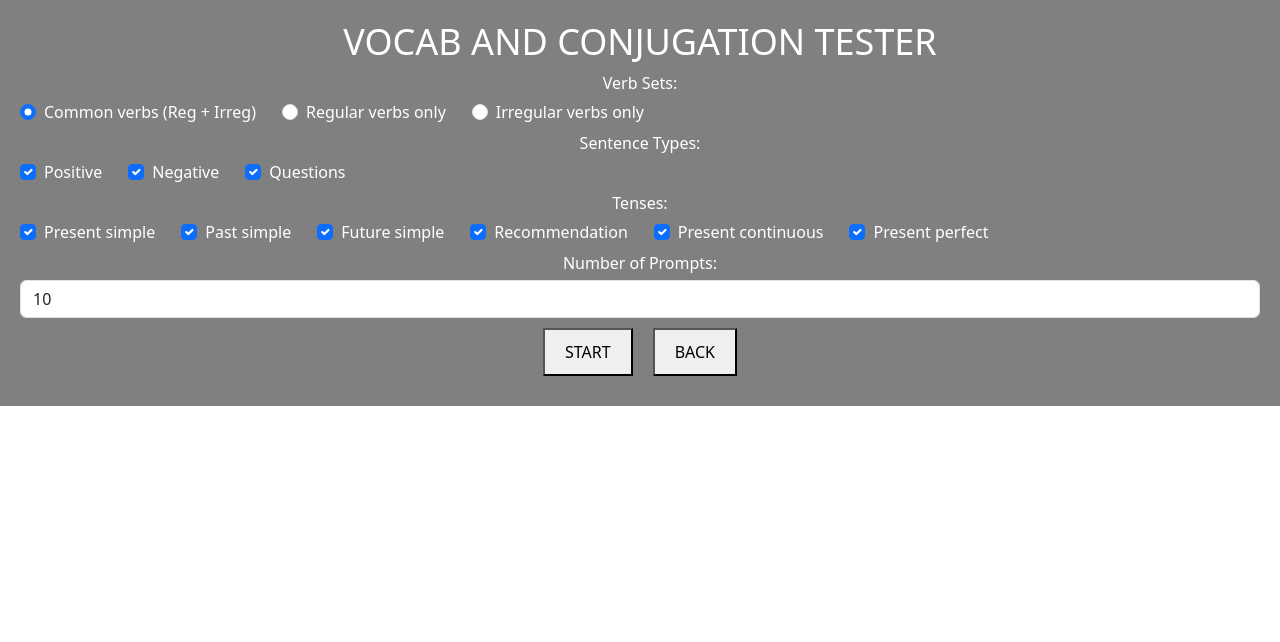
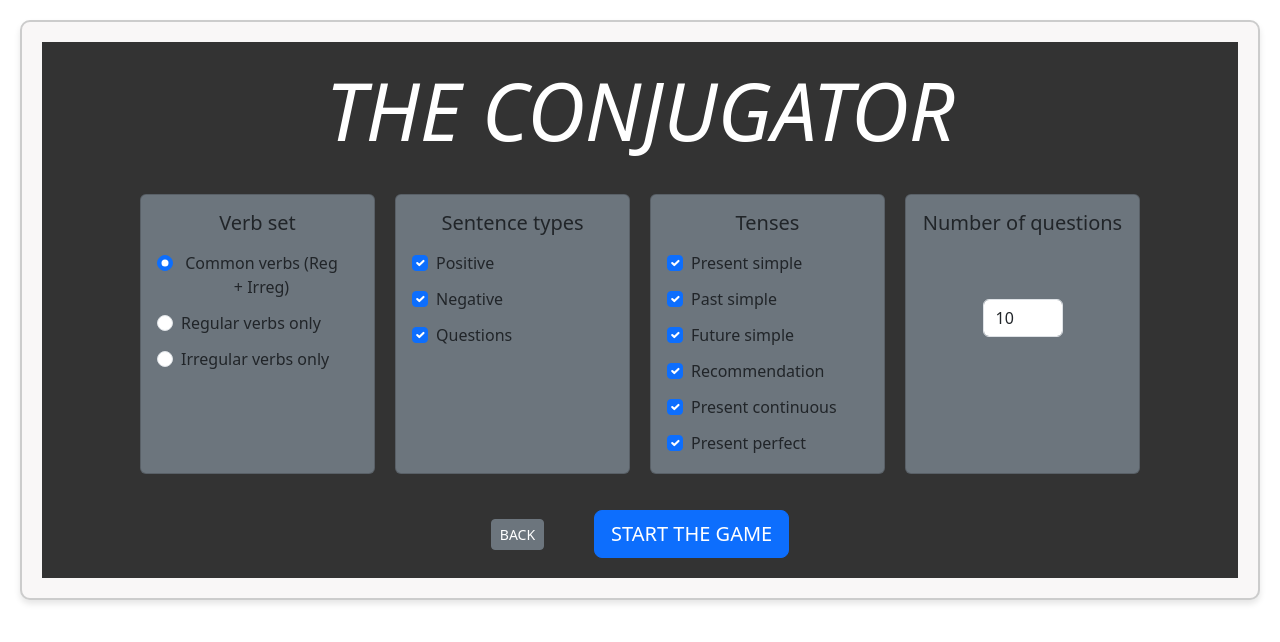
Before and after one commit to Marforio/ConjugatorOnline, a Vue app in the folder conjugator-online/: page / in a window 1280 px wide. Both pictures are taken after a click on the button "ENTER". Shown: the top 642 px of the page. Built offline with nearby package versions, Linux system fonts and the light colour scheme.

Commit message:
improved look

```diff
--- a/conjugator-online/src/assets/scripts/Game.js
+++ b/conjugator-online/src/assets/scripts/Game.js
@@ -1,3 +1,5 @@
+/* Module containing functions for game logic and data management for the Conjugator game */
+
 // src/assets/scripts/Game.js
 import { ConjugationSet } from './sets';
 
--- a/conjugator-online/src/assets/scripts/abbreviations.js
+++ b/conjugator-online/src/assets/scripts/abbreviations.js
@@ -1,3 +1,7 @@
+/* This module has functions that generate valid alternative answers to the correct answer for each Prompt.
+Game players therefore have more flexibility in their answers, including missing apostrophes and other common insignificant mistakes.
+*/
+
 function abbreviator(tense, person, sentenceType, text) {
     // Returns a list 'alternatives' containing abbreviated strings
 
@@ -9,13 +13,13 @@ function abbreviator(tense, person, sentenceType, text) {
     }
 
     const NEGATIVE_ABBREVIATIONS = {
-        "i am not": ["i'm not"],
-        "you are not": ["you're not", "you aren't"],
-        "he is not": ["he's not", "he isn't"],
-        "she is not": ["she's not", "she isn't"],
-        "it is not": ["it's not", "it isn't"],
-        "we are not": ["we're not", "we aren't"],
-        "they are not": ["they're not", "they aren't"]
+        "i am not": ["i'm not", "im not"],
+        "you are not": ["you're not", "youre not", "you aren't", "you arent"],
+        "he is not": ["he's not", "hes not", "he isn't", "he isnt"],
+        "she is not": ["she's not", "shes not", "she isn't", "she isnt"],
+        "it is not": ["it's not", "its not", "it isn't", "it isnt"],
+        "we are not": ["we're not", "were not", "we aren't", "we arent"],
+        "they are not": ["they're not", "theyre not" ,"they aren't", "they arent"]
     };
 
     let alternatives = [];
--- a/conjugator-online/src/assets/scripts/prompts.js
+++ b/conjugator-online/src/assets/scripts/prompts.js
@@ -1,3 +1,8 @@
+/* Module containing the ConjugationPrompt class, which represents a single conjugation prompt in the Conjugator game.
+ The class has methods for setting user answers, checking correctness, and retrieving prompt data.
+ It is used by the Set classes (VocabularySet and ConjugationSet) to create and manage sets of prompts for the game.
+ */
+
 class ConjugationPrompt {
     /**
      * Creates a ConjugationPrompt object.
--- a/conjugator-online/src/assets/scripts/sets.js
+++ b/conjugator-online/src/assets/scripts/sets.js
@@ -1,3 +1,7 @@
+ /* @fileoverview This file contains the VocabularySet and ConjugationSet classes.
+ These classes are used to manage sets of vocabulary and conjugation prompts for the conjugator game.
+ These Set classes make use of the ConjugationPrompt class to create and manage individual prompts.
+*/
 import { random } from 'lodash';
 import { ConjugationPrompt } from './prompts.js';
 import { router } from './sentenceBuilder.js';
--- a/conjugator-online/src/assets/scripts/tenses.js
+++ b/conjugator-online/src/assets/scripts/tenses.js
@@ -1,3 +1,8 @@
+/* This file contains functions needed to conjugate verbs in different tenses.
+These functions are used to generate the individual word elements in correct answers, such as the past simple and gerund forms of verbs.
+The correct answers are put together as complete sentences by the functions in a different module (sentenceBuilder.js).
+*/
+
 const basedir = "./src/assets/data/";
 
 let irregularVerbs = {};
@@ -20,10 +25,10 @@ async function loadIrregularVerbs() {
 const consonants = ['b', 'c', 'd', 'f', 'g', 'h', 'j', 'k', 'l', 'm', 'n', 'p', 'q', 'r', 's', 't', 'v', 'w', 'x', 'y', 'z'];
 const vowels = ['a', 'e', 'i', 'o', 'u'];
 const NON_DOUBLING_CONSONANTS = ['w', 'x', 'y'];
-const NON_DOUBLING = ['administer', 'allow', 'alter', 'anger', 'answer', 'bother', 'cater', 'color', 'consider', 'counter', 'cover', 'deliver',
-    'differ', 'discover', 'encounter', 'enter', 'favor', 'foster', 'gather', 'honor', 'lower', 'master', 'market', 'minister',
+const NON_DOUBLING = ['administer', 'allow', 'alter', 'anger', 'answer', 'bother', 'broaden', 'cater', 'color', 'consider', 'counter', 'cover', 'deliver',
+    'differ', 'discover', 'encounter', 'enter', 'favor', 'foster', 'gather', 'honor', 'lower', 'lengthen', 'master', 'market', 'minister',
     'monitor', 'murder', 'offer', 'open', 'order', 'pocket', 'ponder', 'reconsider', 'recover', 'register', 'remember', 'render',
-    'rocket', 'skyrocket', 'suffer', 'surrender', 'target', 'transfer', 'wager', 'wander', 'wonder'];
+    'rocket', 'shorten', 'skyrocket', 'strengthen', 'suffer', 'surrender', 'target', 'tighten', 'transfer', 'wager', 'wander', 'widen', 'wonder'];
 
 function presentSimple(sentence, action, person) {
     const problemEndingsOne = ['x', 's'];
--- /dev/null
+++ b/conjugator-online/src/assets/styles/global_conjugator_styles.css
@@ -0,0 +1,11 @@
+.conjugator-container {
+    border: 2px solid #ccc; /* Light gray border */
+    border-radius: 10px; /* Rounded corners */
+    margin: 20px; /* Margin from the viewport edges */
+    padding: 20px; /* Inner padding for content */
+    background-color: #f9f7f7; /* Pleasant pastel background */
+    box-shadow: 0 4px 6px rgba(0, 0, 0, 0.1); /* Subtle shadow for depth */
+    display: flex; /* Use flexbox for alignment */
+    flex-direction: column; /* Stack children vertically */
+    align-items: center; /* Center children horizontally */
+  }
--- a/conjugator-online/src/components/scenes/Scene02_Settings.vue
+++ b/conjugator-online/src/components/scenes/Scene02_Settings.vue
@@ -1,8 +1,12 @@
 <template>
+  <div class="conjugator-container">
     <div class="settings-scene">
-    <h1>VOCAB AND CONJUGATION TESTER</h1>
-
-      <label>Verb Sets:</label>
+      <h1 class="display-1 fst-italic mb-3">THE CONJUGATOR</h1>
+      <div id="settings-card-container">
+        <!-- Verb Sets Card -->
+        <div class="card mb-3 bg-secondary">
+          <div class="card-body">
+            <h5 class="card-title mb-3">Verb set</h5>
             <div class="d-flex flex-wrap align-items-center checkbox-container">
               <div
                 v-for="set in options.verb_sets"
@@ -17,9 +21,13 @@
                 <label class="form-check-label" :for="set">{{ set }}</label>
               </div>
             </div>
+          </div>
+        </div>
 
-    <div class="form-group">
-      <label>Sentence Types:</label>
+        <!-- Sentence Types Card -->
+        <div class="card mb-3 bg-secondary">
+          <div class="card-body">
+            <h5 class="card-title mb-3">Sentence types</h5>
             <div class="d-flex flex-wrap align-items-center checkbox-container">
               <div
                 v-for="type in options.sentence_types"
@@ -35,9 +43,12 @@
               </div>
             </div>
           </div>
+        </div>
 
-    <div class="form-group">
-      <label>Tenses:</label>
+        <!-- Tenses Card -->
+        <div class="card mb-3 bg-secondary">
+          <div class="card-body">
+            <h5 class="card-title mb-3">Tenses</h5>
             <div class="d-flex flex-wrap align-items-center checkbox-container">
               <div
                 v-for="tense in options.tenses"
@@ -53,10 +64,14 @@
               </div>
             </div>
           </div>
+        </div>
 
-    <div class="form-group">
-      <label for="numPrompts">Number of Prompts:</label>
-      <input
+        <!-- Number of Prompts Card -->
+        <div class="card mb-3 bg-secondary">
+          <div class="card-body">
+            <h5 class="card-title mb-3" for="numPrompts">Number of questions</h5>
+            <div class="d-flex flex-wrap align-items-center justify-content-center py-5">
+              <input style="width: 80px;"
                   id="numPrompts"
                   type="number"
                   v-model.number="numPrompts"
@@ -65,15 +80,21 @@
                   class="form-control"
                   required>
             </div>
-
-    <button @click="startGame">START</button>
-    <button @click="goToScene('Scene01_Landing')">BACK</button>
+          </div>
+      </div>
+    </div>
+      <div id="buttons-container">
+        <button @click="goToScene('Scene01_Landing')" class="btn btn-sm btn-secondary">BACK</button>
+        <button @click="startGame" class="btn btn-lg btn-primary">START THE GAME</button>
+      </div>
+    </div>
   </div>
 </template>
 
 
 <script>
 import options from '@/assets/data/set_options.json';
+import '@/assets/styles/global_conjugator_styles.css';
 
 export default {
   data() {
@@ -108,23 +129,34 @@ export default {
 <style scoped>
   .settings-scene {
     text-align: center;
-    background-color: gray;
+    background-color: #333333;
     padding: 20px;
-  }
-  .settings-scene h1 {
-    color: white;
-    font-size: 36px;
-  }
-  .settings-scene label {
-    display: block;
-    margin-bottom: 5px;
-    font-size: 16px;
+    display: flex;
+    flex-direction: column;
+    justify-content: center;
+    height: 100%;
+    width: 100%;
+    gap: 20px;
     color: white;
   }
-  .settings-scene button {
-    margin: 10px;
-    padding: 10px 20px;
-    font-size: 16px;
+
+  #settings-card-container {
+    display: grid;
+    grid-template-columns: repeat(auto-fill, minmax(200px, 1fr));
+    justify-content: center;
+    align-content: center;
+    gap: 20px;
+    width: 100%;
+    max-width: 1000px; /* Ensures the container doesn't exceed the viewport width */
+    margin: 0 auto; /* Centers the container itself */
+    color: white;
+  }
+
+  #buttons-container {
+    display: flex;
+    justify-content: center;
+    align-items: center;
+    gap: 50px;
   }
 
   /* Custom styles for checkbox containers */
--- a/conjugator-online/src/components/scenes/Scene03_Game.vue
+++ b/conjugator-online/src/components/scenes/Scene03_Game.vue
@@ -1,5 +1,6 @@
 <!-- src/components/scenes/Scene03_Game.vue -->
 <template>
+  <div class="conjugator-container">
     <div id="game-scene">
       <div id="logo">
         <p class="display-5 text-center"><span class="border rounded-pill p-3 px-5">Conjugator</span></p>
@@ -65,11 +66,13 @@
         <button @click="quitGame">QUIT</button>
       </div>
     </div>
+   </div>
 </template>
 
 
 <script>
 import Game from '@/assets/scripts/Game';
+import '@/assets/styles/global_conjugator_styles.css';
 
 export default {
   props: ['gameSettings'],
--- a/conjugator-online/src/components/scenes/Scene04_Results.vue
+++ b/conjugator-online/src/components/scenes/Scene04_Results.vue
@@ -1,4 +1,5 @@
 <template>
+  <div class="conjugator-container">
     <div class="settings-scene">
       <h1>Results page</h1>
       <p>Game results</p>
@@ -15,10 +16,12 @@
       <div id="pie-chart"></div> <!-- Container for the pie chart -->
       <button @click="goToScene('Scene02_Settings')">PLAY AGAIN</button>
     </div>
+  </div>
 </template>
 
 <script>
 import * as d3 from "d3";
+import '@/assets/styles/global_conjugator_styles.css';
 
 export default {
   props: {
```
Also changed, not shown: conjugator-online/src/assets/data/tenseKeywords.json (+8 -3 lines). Lines whose indentation alone changed are shown as unchanged.
